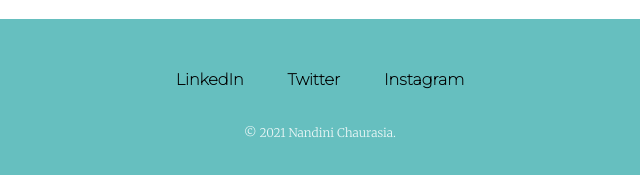
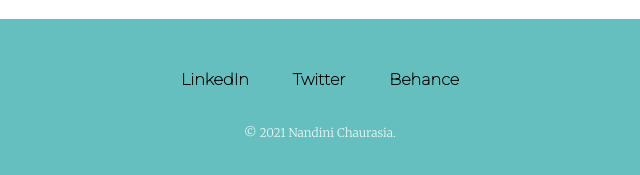
Before and after one commit to NandiniChaurasia/NandiniChaurasia.me, a plain HTML site: page index.html in a window 1280 px wide. Shown: the part 2816-2991 px from the top of the page, 320-960 px from the left. Drawn offline with Linux system fonts and the light colour scheme.

Commit message:
Update index.html

```diff
--- a/index.html
+++ b/index.html
@@ -55,7 +55,7 @@
     <div class="bottom-container">
       <a class="footer-link" href="https://www.linkedin.com/in/nandini-chaurasia-95b1441b3/">LinkedIn</a>
       <a class="footer-link" href="https://twitter.com/Nandini87477603">Twitter</a>
-      <a class="footer-link" href="https://www.instagram.com/nandinichaurasia/">Instagram</a>
+      <a class="footer-link" href="https://www.behance.net/nandinichauras">Behance</a>
       <p class="copyright">© 2021 Nandini Chaurasia.</p>
     </div>
 
```
